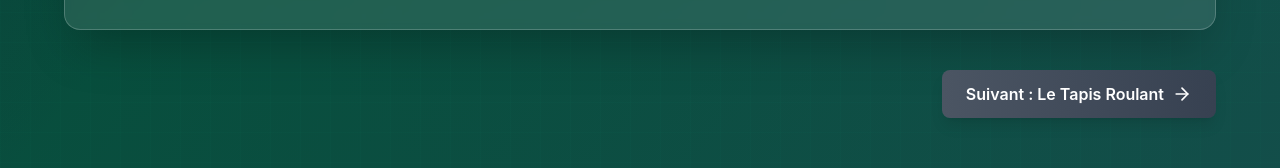
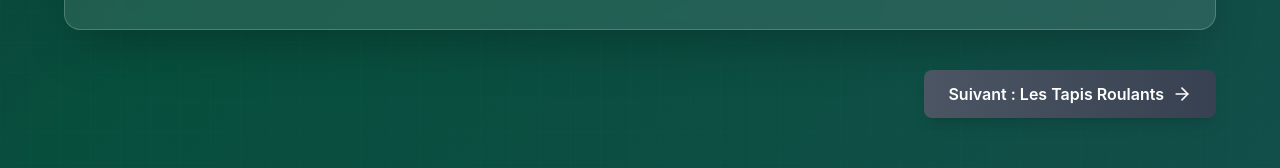
Before and after one commit to romainfalanga/univers.run-code-10, a React (Vite) app: page /tissu-espace-temps-echelle/superposition in a window 1280 px wide. Shown: the part 1278-1446 px from the top of the page. Built offline with nearby package versions, Linux system fonts and the light colour scheme.

Commit message:
Updated SuperpositionTissusPage.tsx

```diff
--- a/src/pages/fabric/SuperpositionTissusPage.tsx
+++ b/src/pages/fabric/SuperpositionTissusPage.tsx
@@ -94,7 +94,7 @@ export const SuperpositionTissusPage: React.FC = () => {
               to="/tissu-espace-temps-echelle/tapis-roulant"
               className="group flex items-center px-4 sm:px-6 py-2 sm:py-3 bg-gradient-to-r from-gray-600 to-gray-700 hover:from-gray-500 hover:to-gray-600 text-white rounded-lg font-semibold text-sm sm:text-base transition-all duration-300 transform hover:scale-105 shadow-lg hover:shadow-gray-500/25"
             >
-              Suivant : Le Tapis Roulant
+              Suivant : Les Tapis Roulants
               <ArrowRight className="w-4 h-4 sm:w-5 sm:h-5 ml-2 group-hover:translate-x-1 transition-transform" />
             </Link>
           </div>
```
